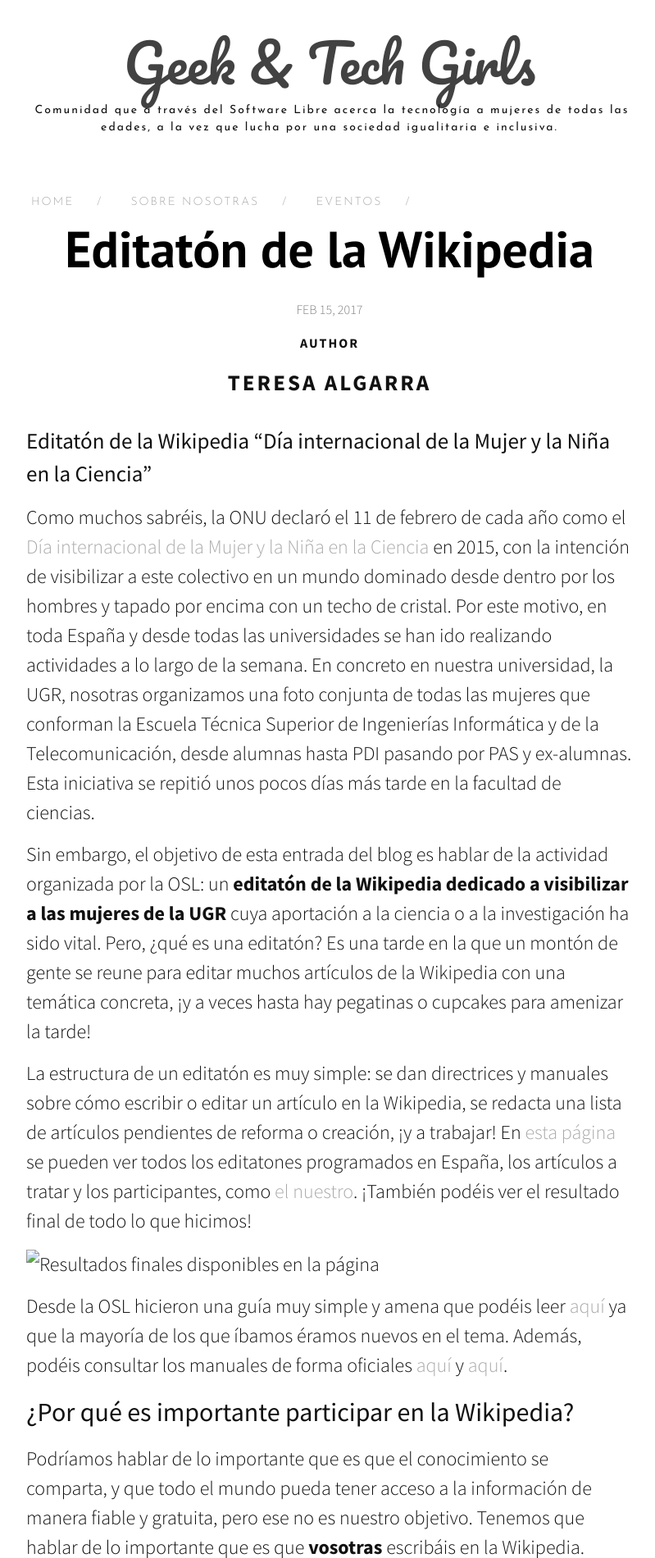
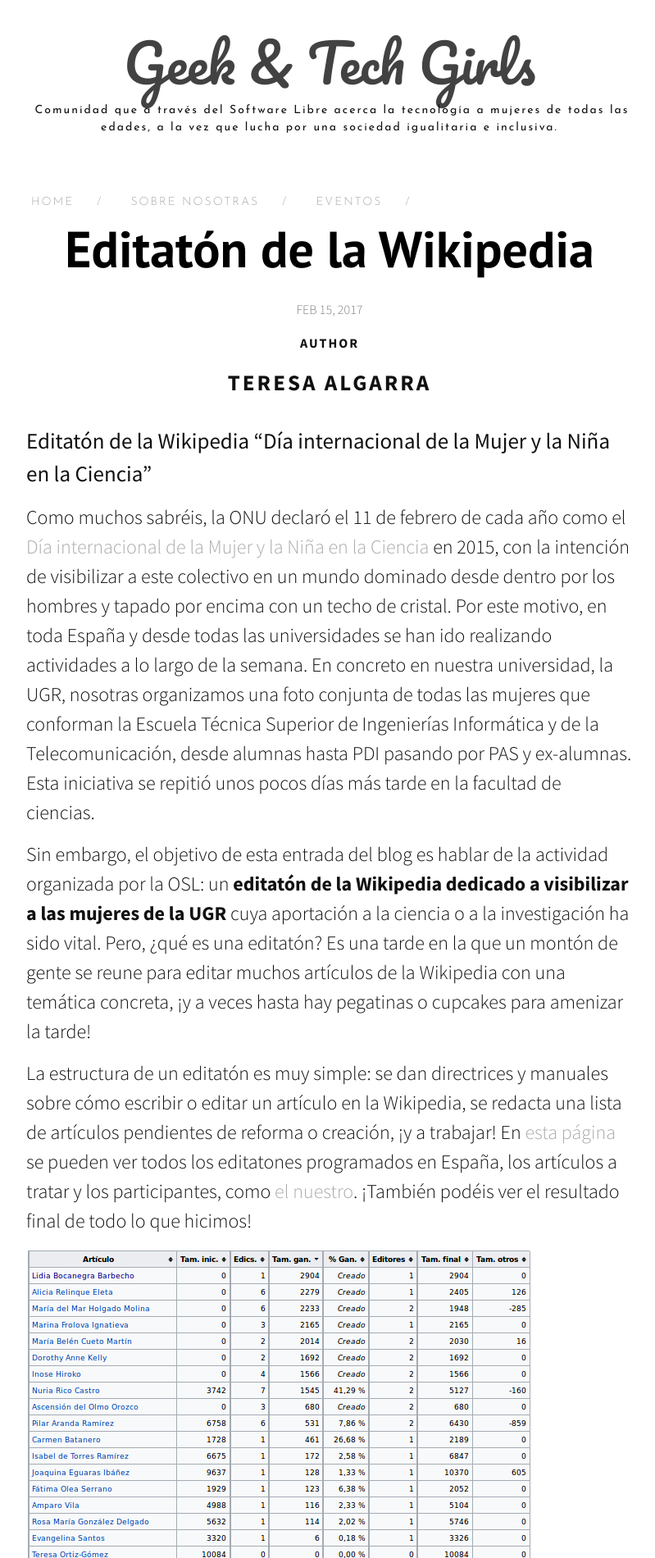
Before and after one commit to YesWeTech/yeswetech.github.io, a Jekyll site: the page built from _posts/2017-02-15-Editaton-Wikipedia.markdown, in a window 1280 px wide. Shown: the part 36-1936 px from the top of the page at 82% size, without its empty margins (238-1037 px from the left). Built offline with Jekyll 4.4.1, drawn with Linux system fonts in a browser that asks for light colours; nearby versions of some CDN libraries; grey boxes are pictures that could not be loaded.

Commit message:
corregido error

```diff
--- a/_posts/2017-02-15-Editaton-Wikipedia.markdown
+++ b/_posts/2017-02-15-Editaton-Wikipedia.markdown
@@ -14,7 +14,7 @@ Sin embargo, el objetivo de esta entrada del blog es hablar de la actividad orga
 
 La estructura de un editatón es muy simple: se dan directrices y manuales sobre cómo escribir o editar un artículo en la Wikipedia, se redacta una lista de artículos pendientes de reforma o creación, ¡y a trabajar! En [esta página](https://es.wikipedia.org/wiki/Wikipedia:Encuentros) se pueden ver todos los editatones programados en España, los artículos a tratar y los participantes, como [el nuestro](https://es.wikipedia.org/wiki/Wikipedia:Encuentros/Editat%C3%B3n_D%C3%ADa_Internacional_de_la_Mujer_y_la_Ni%C3%B1a_en_la_Ciencia_(Granada)). ¡También podéis ver el resultado final de todo lo que hicimos!
 
-![Resultados finales disponibles en la página](images/2017-02-15-Editaton-Wikipedia.png)
+![Resultados finales disponibles en la página]({{ site.url }}/assets/2017-02-15-Editaton-Wikipedia.png)
 
 Desde la OSL hicieron una guía muy simple y amena que podéis leer [aquí](http://osl.ugr.es/2017/02/10/editatonforbeginners/) ya que la mayoría de los que íbamos éramos nuevos en el tema. Además, podéis consultar los manuales de forma oficiales [aquí](https://es.wikipedia.org/wiki/Ayuda:Introducci%C3%B3no) y [aquí](https://es.wikipedia.org/wiki/Wikipedia:Manual_de_estilo).
 
```
Also changed, not shown: Gemfile.lock, assets/2017-02-15-Editaton-Wikipedia.png (renamed from _posts/images/2017-02-15-Editaton-Wikipedia.png).
